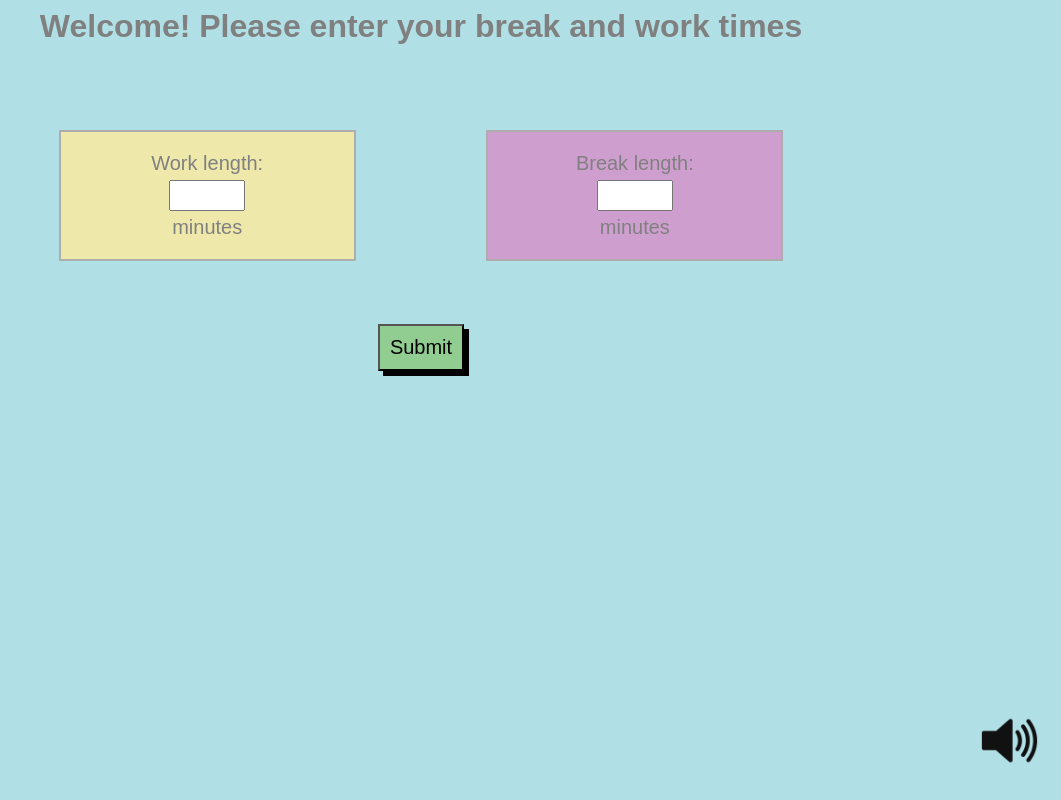
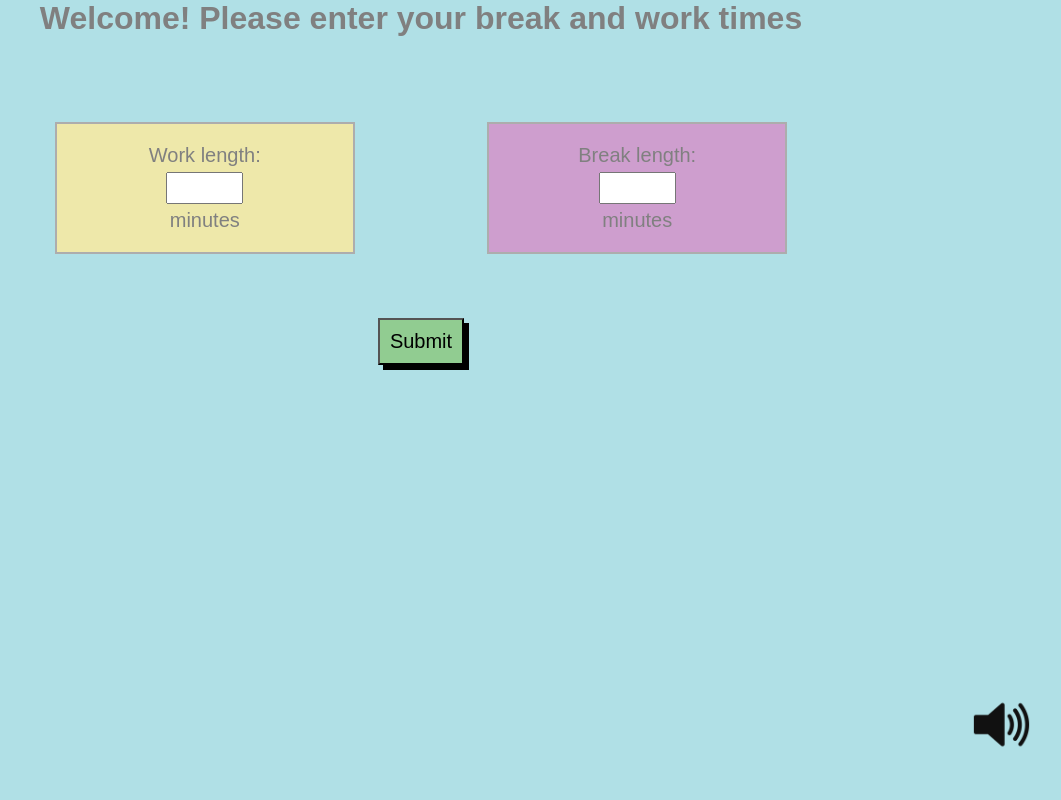
Before and after one commit to alexgooding/break-timer, a Django app: page /home/ in a window 1280 px wide. Shown: the whole page, without its empty margins (219-1280 px from the left). Run offline with Django 4.2, Linux system fonts and the light colour scheme.

Commit message:
fix page styling for navigation bar

```diff
--- a/break_timer/fixtures/muteAudio.json
+++ b/break_timer/fixtures/muteAudio.json
@@ -2,8 +2,6 @@
 	{
 	  "model": "break_timer.MuteAudio",
 	  "pk": 1,
-	  "fields": {
-		"mute": true
-	  }
+	  "fields": {}
 	}
   ]
--- a/break_timer/static/break_timer/break-timer.css
+++ b/break_timer/static/break_timer/break-timer.css
@@ -20,6 +20,11 @@ body {
     font-family: Arial, Helvetica, Arial-black;
     background-color: powderblue;
     color: grey;
+    width: 100%;
+    height: 100%;
+    margin: 0px;
+    padding: 0px;
+    overflow-x: hidden;
 }
 
 #work-length-box {
@@ -110,9 +115,12 @@ input[type=checkbox] {
     background-size: contain;
   }
 
+.navigation-bar-element {
+    margin: 30px;
+}
+
 #mute-button {
     float: right;
-    margin: 30px;
 }
 
 #navigation-bar {
@@ -121,6 +129,3 @@ input[type=checkbox] {
     width: 100%;
     display: inline-block;
 }
-
-/* TODO find out how to add padding (on the indside) to the navigation-bar */
-/* TODO don't spend too long with css and start database interactions */
--- a/break_timer/templates/break_timer/home.html
+++ b/break_timer/templates/break_timer/home.html
@@ -26,8 +26,13 @@
             </div>
         </form>
         <div id="navigation-bar">
-            <div id="mute-button">
-                <label><input type="checkbox"><span class="label"></span></label>
+            <div id="mute-button" class="navigation-bar-element">
+                <form id="mute-button-form" action={% url 'mute' %} method="POST">
+                    <label>
+                        <input type="checkbox">
+                        <span class="label"></span>
+                    </label>
+                </form>
             </div>
         </div>
     </body>
```
Also changed, not shown: break_timer/models.py (line endings or trailing spaces).
